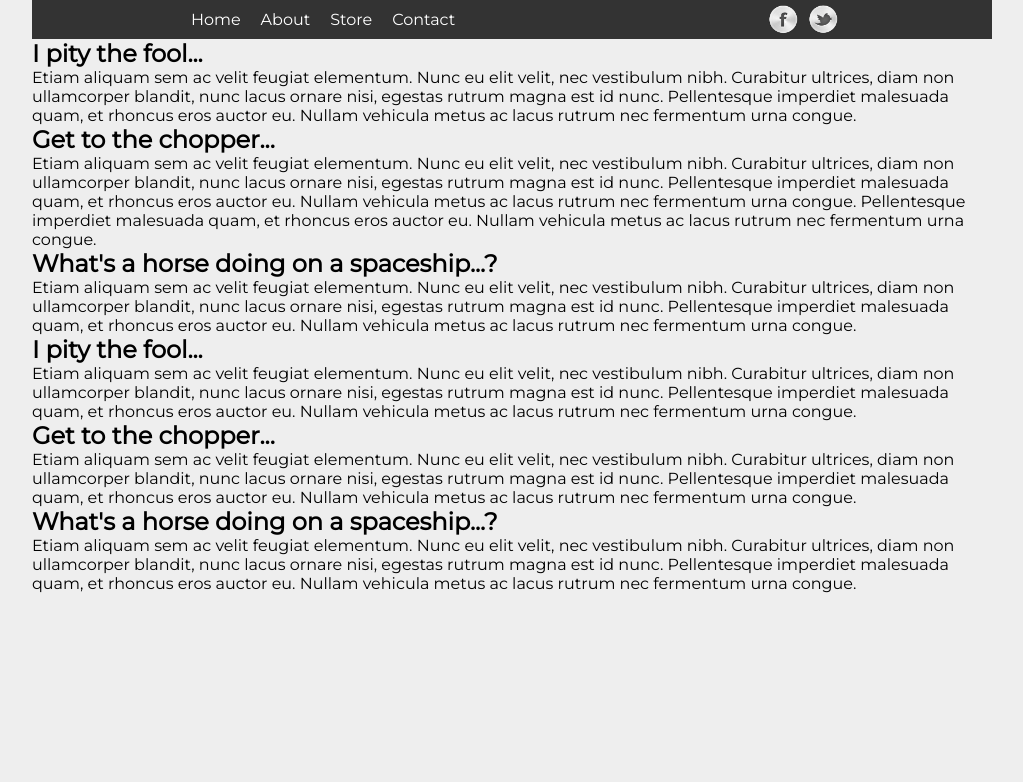
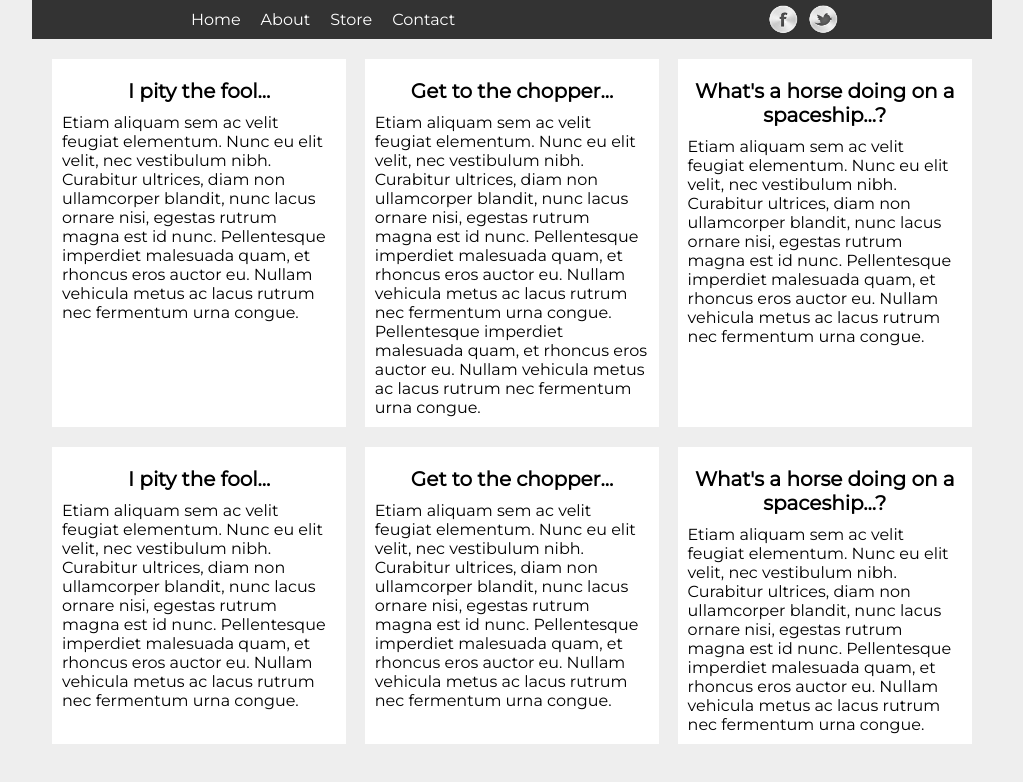
Before and after one commit to Amir-Pourhadi/Learn-Flexbox, a plain HTML site: page Grid vs Stack/index.html in a window 1280 px wide. Shown: the whole page, without its empty margins (128-1151 px from the left). Drawn offline with Linux system fonts and the light colour scheme.

Commit message:
Add flex layout style to articles

```diff
--- a/Grid vs Stack/style.css
+++ b/Grid vs Stack/style.css
@@ -58,6 +58,23 @@ a.fb {
   margin: 0 auto;
 }
 
+/* ------------------------ grid vs flex base styles ------------------------ */
+#blocks {
+  margin: 20px;
+}
+
+article {
+  background-color: white;
+  margin-bottom: 20px;
+  padding: 10px;
+}
+
+article h2 {
+  text-align: center;
+  font-size: 20px;
+  margin: 10px 0;
+}
+
 /* ------------------------------- flex styles ------------------------------ */
 @media only screen and (min-width: 768px) {
   nav {
@@ -74,8 +91,18 @@ a.fb {
     flex: 1 1 0;
   }
 
-  .social {
+  ul.social {
     margin: 0;
+  }
+
+  #blocks {
+    display: flex;
+    flex-wrap: wrap;
+    justify-content: space-between;
+  }
+
+  article {
+    flex: 0 1 32%;
   }
 }
 
```
